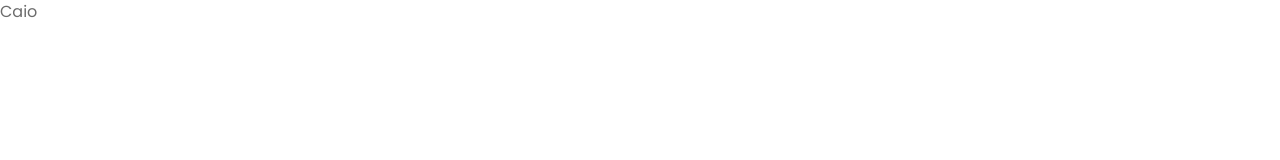
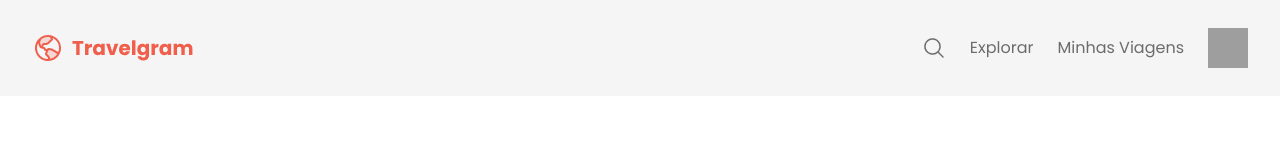
Before and after one commit to caiodragorj/travelgram, a plain HTML site: page index.html in a window 1280 px wide. Drawn offline with Linux system fonts and the light colour scheme; grey boxes are pictures that could not be loaded.

Commit message:
navegação

```diff
--- a/index.html
+++ b/index.html
@@ -10,6 +10,23 @@
   <title>Trvaelgram</title>
 </head>
 <body>
-  <p>Caio</p>
+  <div class="surface-color">
+    <nav class="container">
+      <a href="#" id="logo">
+        <img src="assest/Logo.svg" alt="logo">
+      </a>
+
+      <ul id="primary-menu">
+        <li><a href="#">
+          <img src="assest/MagnifyingGlass.png" alt="lupa">
+        </a>
+      </li>
+        <li><a href="">Explorar</a></li>
+        <li><a href="">Minhas Viagens</a></li>
+        <li><a href=""><img src="assest/img/profile.png" alt="foto"></a></li>
+
+      </ul>
+    </nav>
+  </div>
 </body>
 </html>
--- a/styles/global.css
+++ b/styles/global.css
@@ -24,3 +24,23 @@ body {
   color: var(--text-color2);
   background-color: var(--background-color);
 }
+
+a {
+  text-decoration: none;
+  color: inherit;
+}
+
+a:hover {
+  color: var(--brand-color);
+  text-decoration: underline;
+}
+
+.container {
+  padding-inline: 32px;
+  max-width: 1280px;
+  margin-inline: auto;
+}
+
+.surface-color {
+  background-color: var(--surface-color);
+}
--- a/styles/index.css
+++ b/styles/index.css
@@ -1 +1,2 @@
 @import url(global.css);
+@import url(nav.css);
--- /dev/null
+++ b/styles/nav.css
@@ -0,0 +1,21 @@
+nav {
+  display: flex;
+  justify-content: space-between;
+  align-items: center;
+  line-height: 0;
+  padding-block: 20px;
+}
+
+nav ul{
+  list-style: none;
+  display: flex;
+  align-items: center;
+  padding-block: 8px;
+  gap: 24px;
+}
+
+nav ul li:last-child img{
+  width: 40px;
+  height: 40px;
+  object-fit: cover;
+}
```
Also changed, not shown: assest/Image 01.png (deleted), assest/Image 02.png (deleted), assest/Image 04.png (deleted), assest/Image 05.png (deleted), assest/Image 06.png (deleted), assest/Image 07.png (deleted), assest/Image 08.png (deleted), assest/Image 09.png (deleted), assest/Image 10.png (deleted), assest/Image 11.png (deleted), assest/icon/Icons.png (renamed from assest/Icons.png), assest/img/Image 03.png (renamed from assest/Image 03.png), 13 other files.
